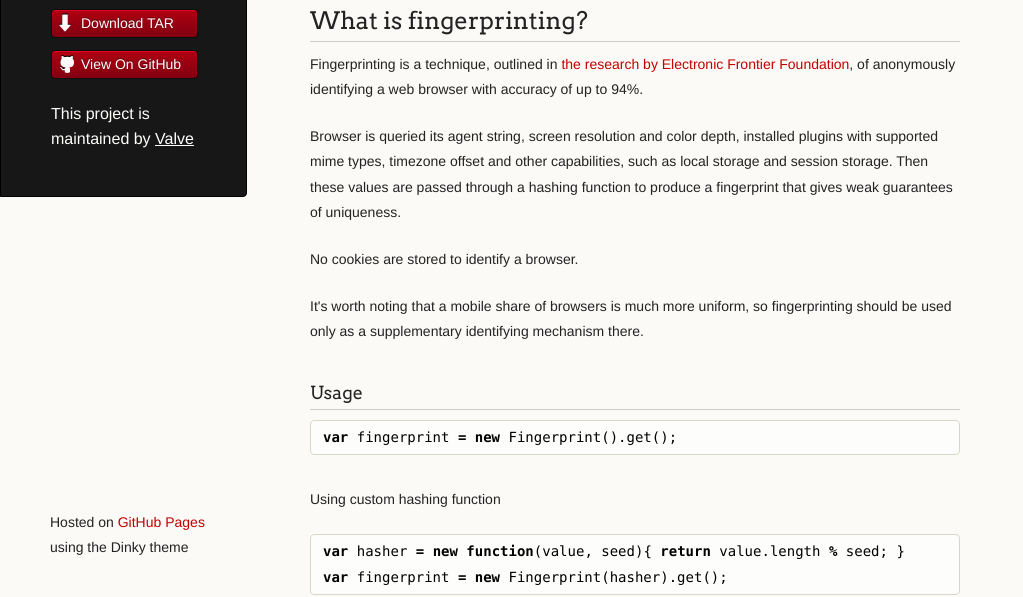
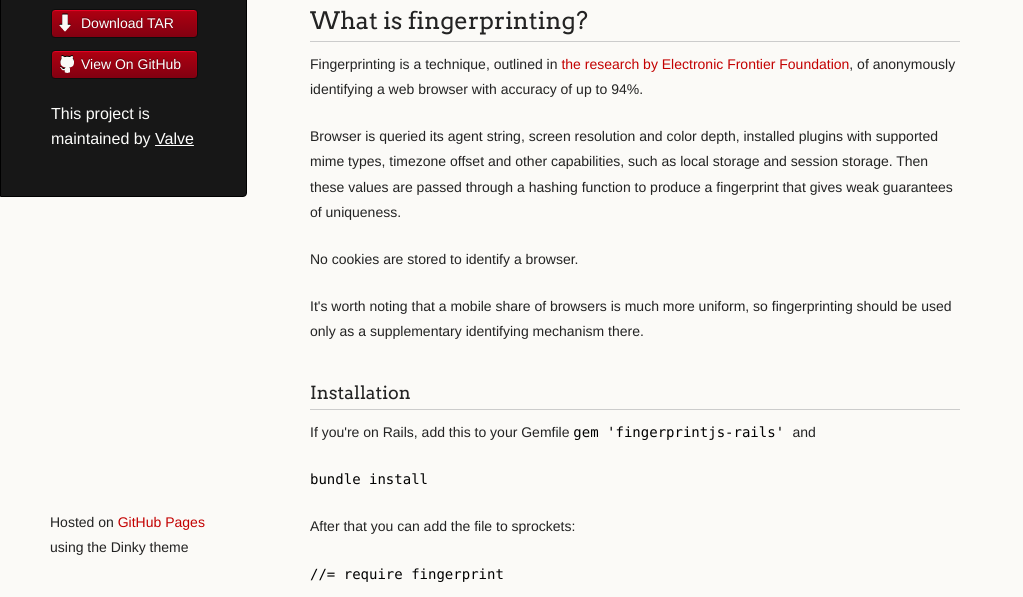
Before and after one commit to svbailey/fingerprintjs, a plain HTML site: page index.html in a window 1280 px wide. Shown: the part 208-805 px from the top of the page, without its empty margins (0-1023 px from the left). Drawn offline with Linux system fonts and the light colour scheme.

```diff
--- a/index.html
+++ b/index.html
@@ -52,6 +52,24 @@
 <p>It's worth noting that a mobile share of browsers is much more uniform, so fingerprinting should be used
 only as a supplementary identifying mechanism there.</p>
 
+<h3>Installation</h3>
+
+<p>If you're on Rails, add this to your Gemfile
+<code>
+gem 'fingerprintjs-rails'
+</code>
+and </p>
+
+<p><code>bundle install</code></p>
+
+<p>After that you can add the file to sprockets:</p>
+
+<p><code>
+//= require fingerprint
+</code></p>
+
+<p>Otherwise, just copy the file to your js directory.</p>
+
 <h3>Usage</h3>
 
 <div class="highlight"><pre><span class="kd">var</span> <span class="nx">fingerprint</span> <span class="o">=</span> <span class="k">new</span> <span class="nx">Fingerprint</span><span class="p">().</span><span class="nx">get</span><span class="p">();</span>
```
Also changed, not shown: params.json (+1 -1 lines).
